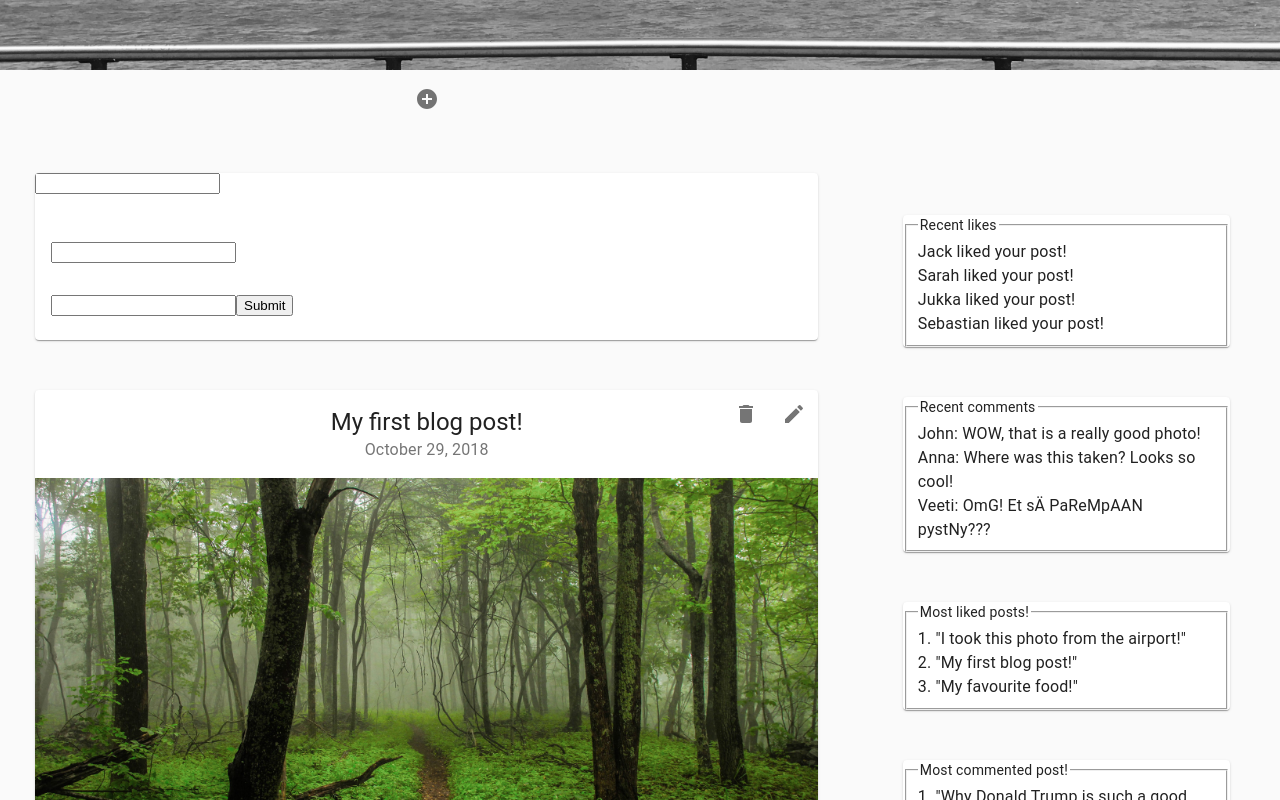
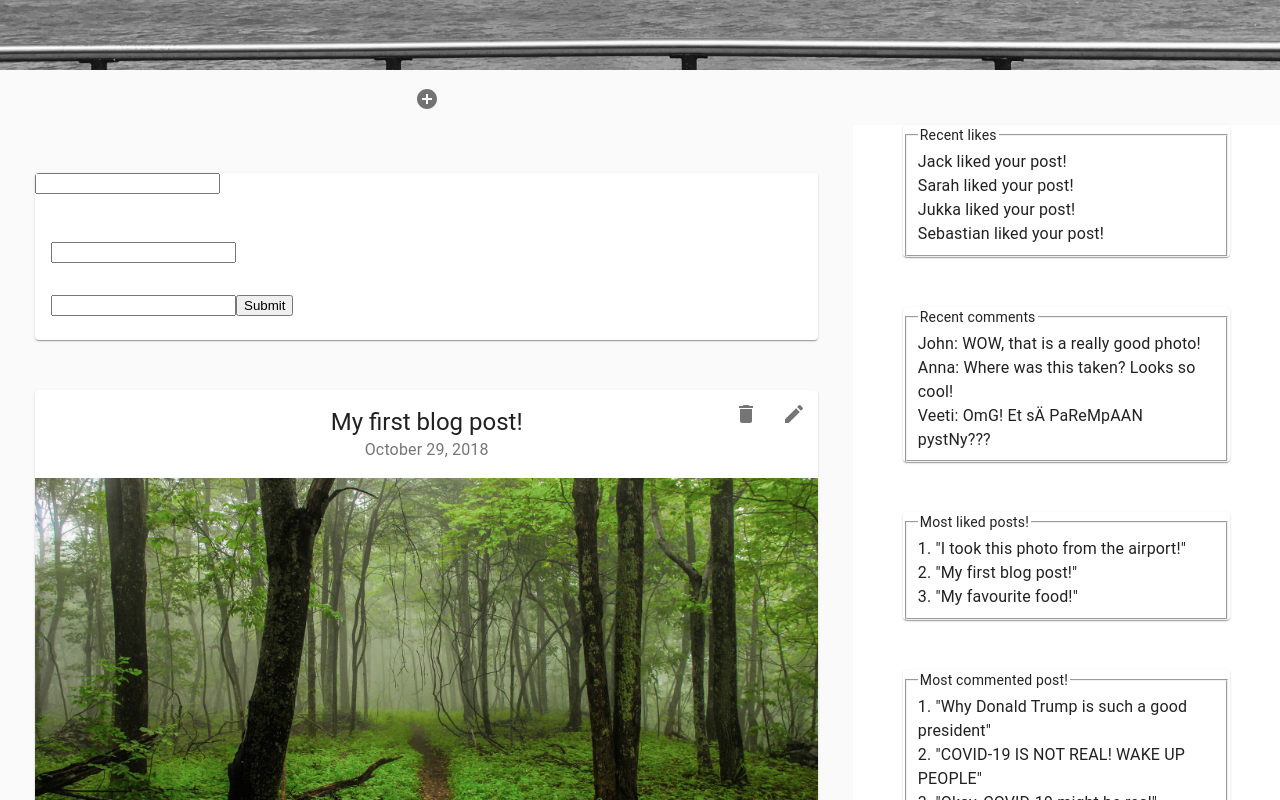
Before and after one commit to Lmarkk/blog-platform-spring-react, a React (Create React App) app in the folder react_frontend/: page / in a window 1280 px wide. Shown: the part 580-1380 px from the top of the page. Built offline with nearby package versions, Linux system fonts and the light colour scheme.

Commit message:
Edit styles

```diff
--- a/react_frontend/src/components/layouts/RightPane.js
+++ b/react_frontend/src/components/layouts/RightPane.js
@@ -3,9 +3,13 @@ import { Paper } from '@material-ui/core'
 import Typography from '@material-ui/core/Typography';
 
 const styles = {
+    root: {
+        backgroundColor: 'white',
+        height: '100%'
+    },
     first: {
         marginRight: 50,
-        marginTop: 140,
+        marginTop: 50,
         marginLeft: 50,
         padding: 0
     },
@@ -19,7 +23,7 @@ const styles = {
 
 export default function rightSide() {
     return (
-        <div>
+        <div style={styles.root}>
             <Paper style={styles.first}>
                 <fieldset>
                     <legend>Recent likes</legend>
```
